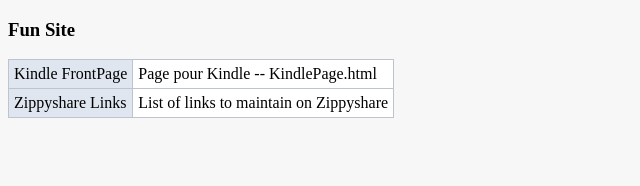
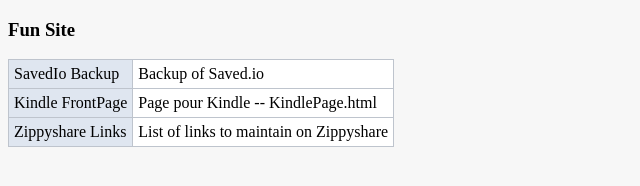
Before and after one commit to MurielleG/MurielleG.github.io, a plain HTML site: page index.html in a window 1280 px wide. Shown: the whole page, without its empty margins (0-640 px from the left). Drawn offline with Linux system fonts and the light colour scheme.

Commit message:
Update index.html

```diff
--- a/index.html
+++ b/index.html
@@ -29,6 +29,11 @@ td.col1{background-color:#DFE6F0;}
 <table>
 
 <tr>
+	<td class="col1"><a href="SavedIo.html">SavedIo Backup</a></td>
+	<td>Backup of Saved.io</td>
+</tr>
+
+<tr>
 	<td class="col1"><a href="KindlePage.html">Kindle FrontPage</a></td>
 	<td>Page pour Kindle -- KindlePage.html</td>
 </tr>
```
